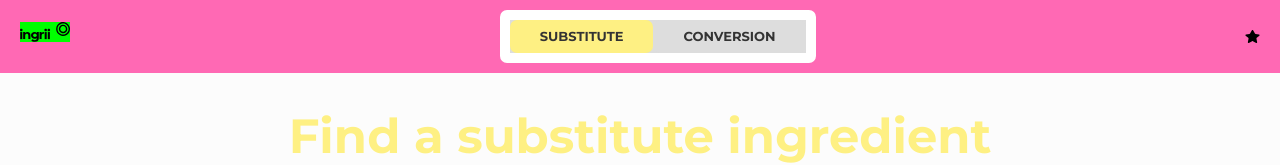
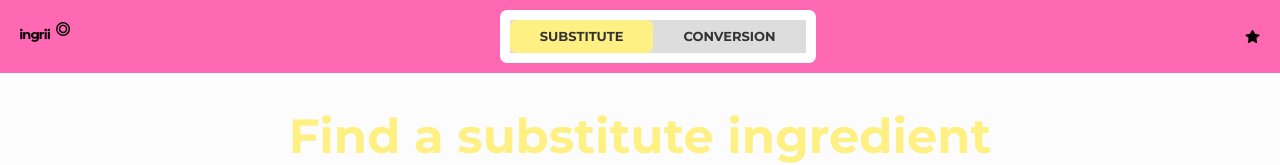
Before and after one commit to Annaaste/reactproject, a Next.js app: page / in a window 1280 px wide. Shown: the top 165 px of the page. Built offline with nearby package versions, Linux system fonts and the light colour scheme.

Commit message:
Change navbar BG-color to none

```diff
--- a/components/Navbar/Navbar.module.scss
+++ b/components/Navbar/Navbar.module.scss
@@ -10,7 +10,7 @@
 }
 
 .logo {
-  background-color: lime;
+  background-color: none;
   height: 20px;
 }
 
```
